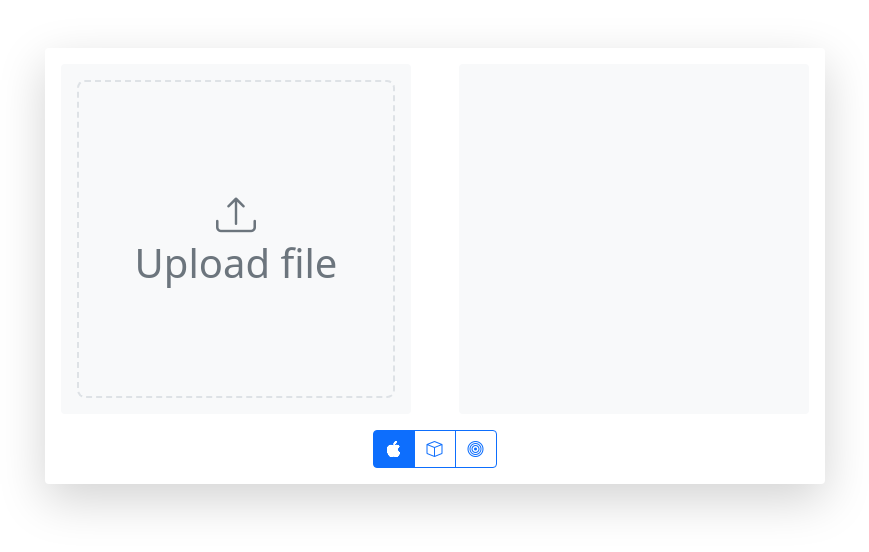
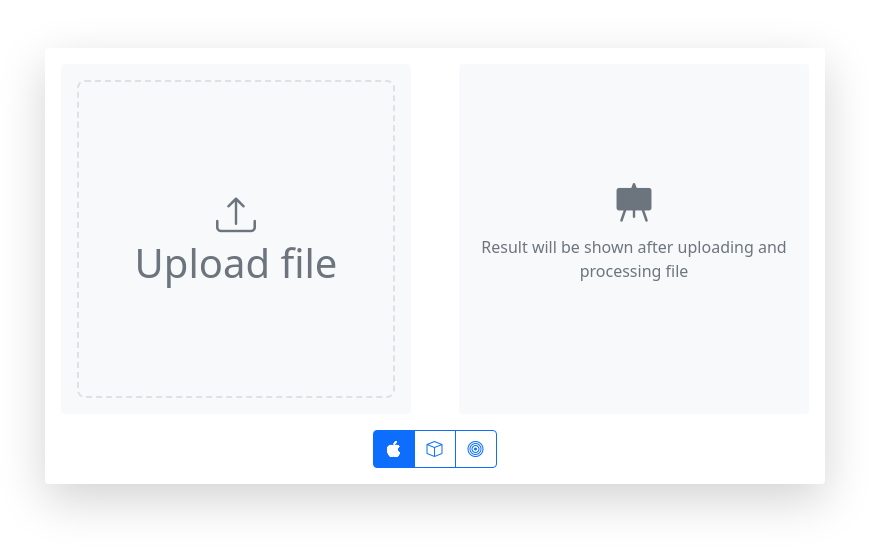
Before and after one commit to sameignatovich/Underwater, a Vue app: page / in a window 1280 px wide. Shown: the top 552 px of the page, without its empty margins (205-1074 px from the left). Built offline with nearby package versions, Linux system fonts and the light colour scheme.

Commit message:
Styling result preview block

```diff
--- a/src/components/FilePreview.vue
+++ b/src/components/FilePreview.vue
@@ -1,16 +1,21 @@
 <template>
-  <div>
-    <img :src="previewUrl"
-         class="img-fluid" />
+  <div class="wraper p-1">
+    <div class="centered text-center text-secondary">
+      <h1><i class="bi bi-easel-fill"></i></h1>
+      <p>Result will be shown after uploading and processing file</p>
+    </div>
   </div>
 </template>
 
 <script>
 export default {
-  computed: {
-    previewUrl() {
-      return this.$store.getters.attachmentPreview;
-    },
-  },
 };
 </script>
+
+<style scoped lang="scss">
+  .wraper {
+    position: relative;
+    height: 100%;
+    width: 100%;
+  }
+</style>
```
